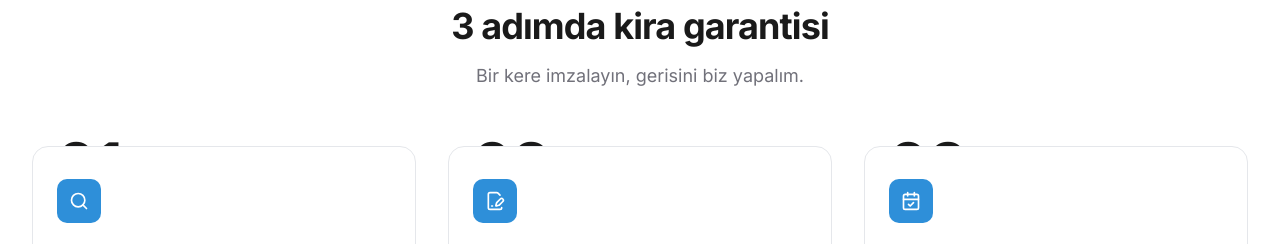
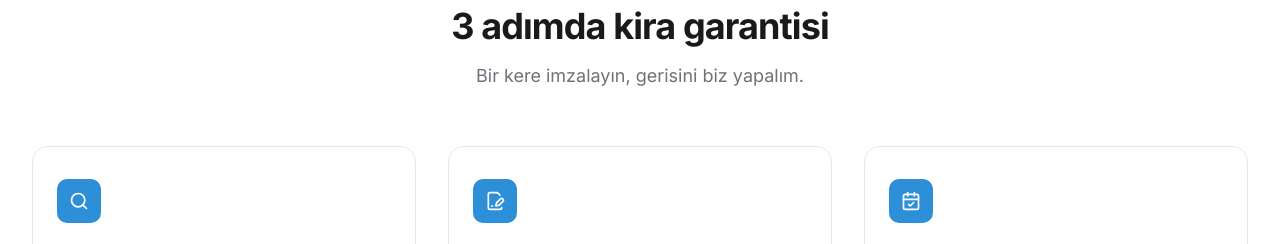
Before and after one commit to safakyilmaz27-dotcom/kiram-guvende, a Next.js app: page / in a window 1280 px wide. Shown: the part 2740-2984 px from the top of the page. Built offline with nearby package versions, Linux system fonts and the light colour scheme.

Commit message:
Remove large step numbers behind how-it-works cards

```diff
--- a/src/app/page.tsx
+++ b/src/app/page.tsx
@@ -313,9 +313,6 @@ export default function Home() {
               },
             ].map((s, i) => (
               <div key={s.num} className="relative">
-                <div className="absolute -top-3 left-6 text-6xl font-bold text-primary/10">
-                  {s.num}
-                </div>
                 <div className="relative rounded-2xl border border-border bg-card p-6 pt-8">
                   <div className="inline-flex size-11 items-center justify-center rounded-lg bg-primary text-primary-foreground">
                     <s.icon className="size-5" />
```
